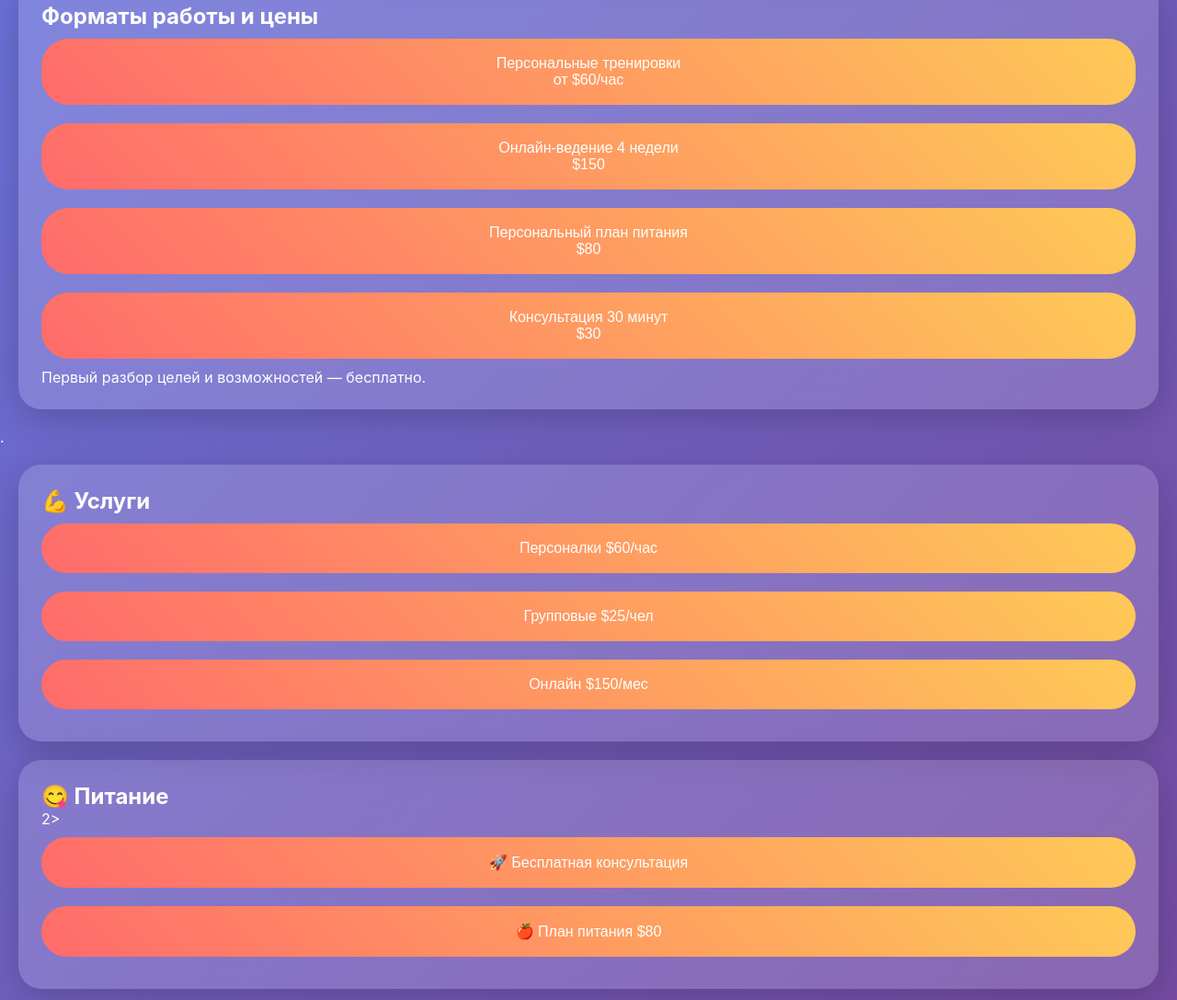
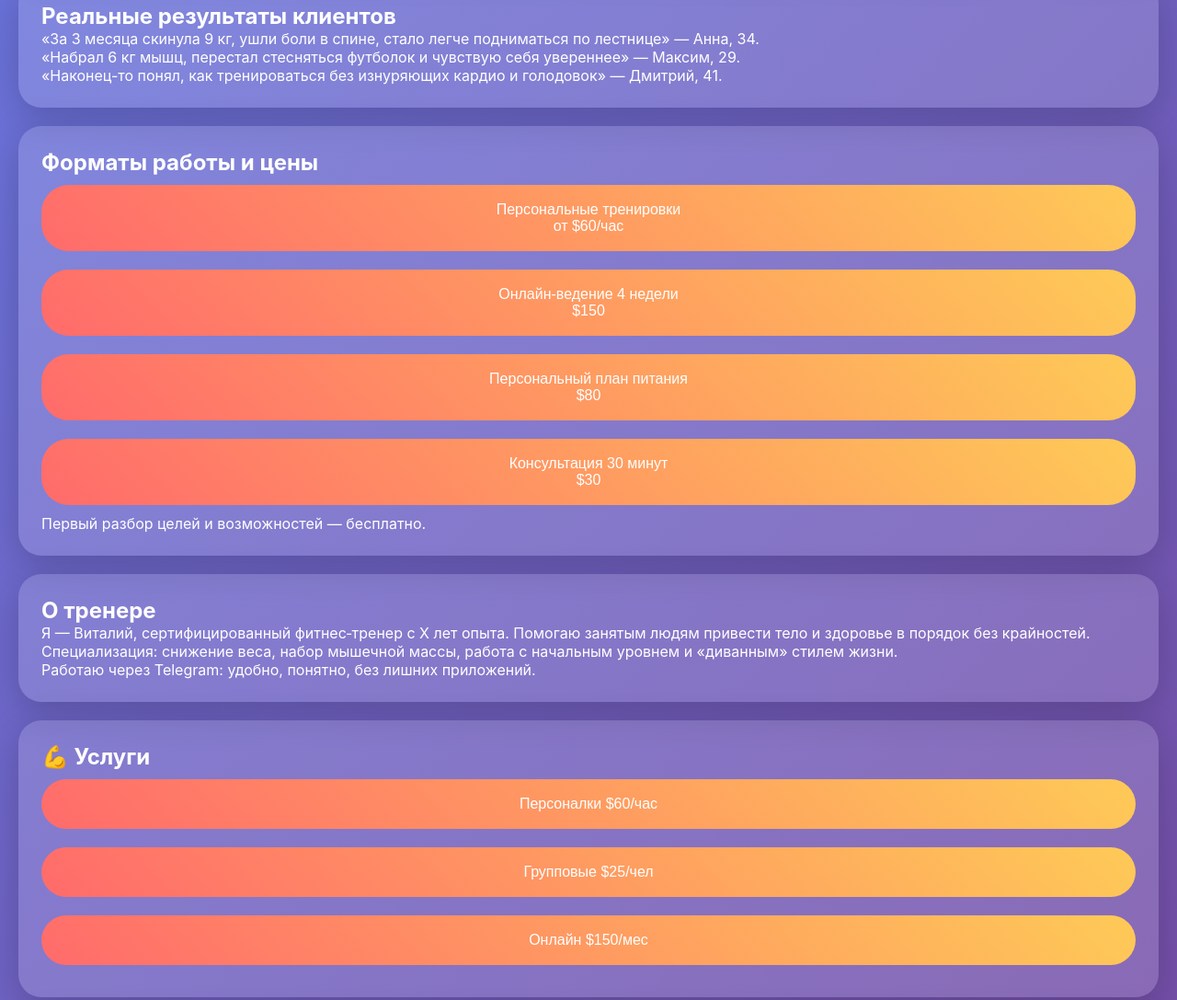
Before and after one commit to vitaman9646/phoenix-fitness-mini, a website: page public/index.html in a window 1280 px wide. Shown: the part 787-1874 px from the top of the page at 92% size. Drawn offline with Linux system fonts and the light colour scheme; a script that the page names is missing.

Commit message:
Update index.html

```diff
--- a/public/index.html
+++ b/public/index.html
@@ -43,6 +43,12 @@
   </ul>
 </div>
     <div class="section">
+  <h2>Реальные результаты клиентов</h2>
+  <p>«За 3 месяца скинула 9 кг, ушли боли в спине, стало легче подниматься по лестнице» — Анна, 34.</p>
+  <p>«Набрал 6 кг мышц, перестал стесняться футболок и чувствую себя увереннее» — Максим, 29.</p>
+  <p>«Наконец-то понял, как тренироваться без изнуряющих кардио и голодовок» — Дмитрий, 41.</p>
+</div>
+  <div class="section">
   <h2>Форматы работы и цены</h2>
   <div class="services">
     <button onclick="book('Персональные тренировки в зале')">
@@ -60,7 +66,21 @@
   </div>
   <p>Первый разбор целей и возможностей — бесплатно.</p>
 </div>
-.   <div class="section">
+    <div class="section">
+  <h2>О тренере</h2>
+  <p>Я — Виталий, сертифицированный фитнес‑тренер с X лет опыта. Помогаю занятым людям привести тело и здоровье в порядок без крайностей.</p>
+  <p>Специализация: снижение веса, набор мышечной массы, работа с начальным уровнем и «диванным» стилем жизни.</p>
+  <p>Работаю через Telegram: удобно, понятно, без лишних приложений.</p>
+</div>
+    <div class="section" id="formSection">
+  <h2>Заявка на бесплатную стратегию‑сессию</h2>
+  <p>Оставь контакты — я задам пару вопросов, помогу обозначить цели и расскажу, как можем работать.</p>
+  <input id="name" placeholder="Имя">
+  <input id="phone" placeholder="Телеграм или WhatsApp">
+  <input id="goal" placeholder="Твоя цель (похудеть, набрать массу, здоровье...)">
+  <button onclick="submitForm()">Записаться на бесплатную консультацию</button>
+</div>
+  <div class="section">
         <h2>💪 Услуги</h2>
         <button onclick="book('Персоналка')">Персоналки $60/час</button>
         <button onclick="book('Групповые')">Групповые $25/чел</button>
```
